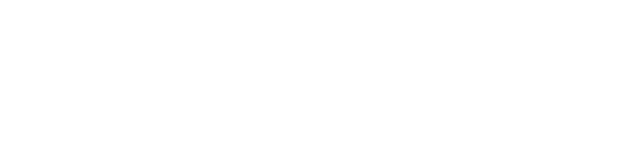
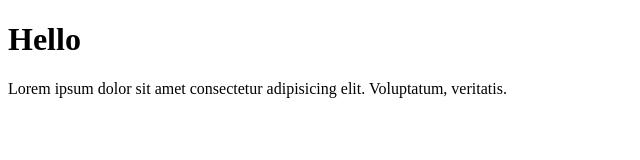
Before and after one commit to moteenraza07/first-git-project, a plain HTML site: page index.html in a window 1280 px wide. Shown: the whole page, without its empty margins (0-640 px from the left). Drawn offline with Linux system fonts and the light colour scheme.

Commit message:
Added h1 and P

```diff
--- a/index.html
+++ b/index.html
@@ -7,6 +7,8 @@
     <title>Document</title>
 </head>
 <body>
+    <h1>Hello</h1>
 
+    <p>Lorem ipsum dolor sit amet consectetur adipisicing elit. Voluptatum, veritatis.</p>
 </body>
 </html>
```
